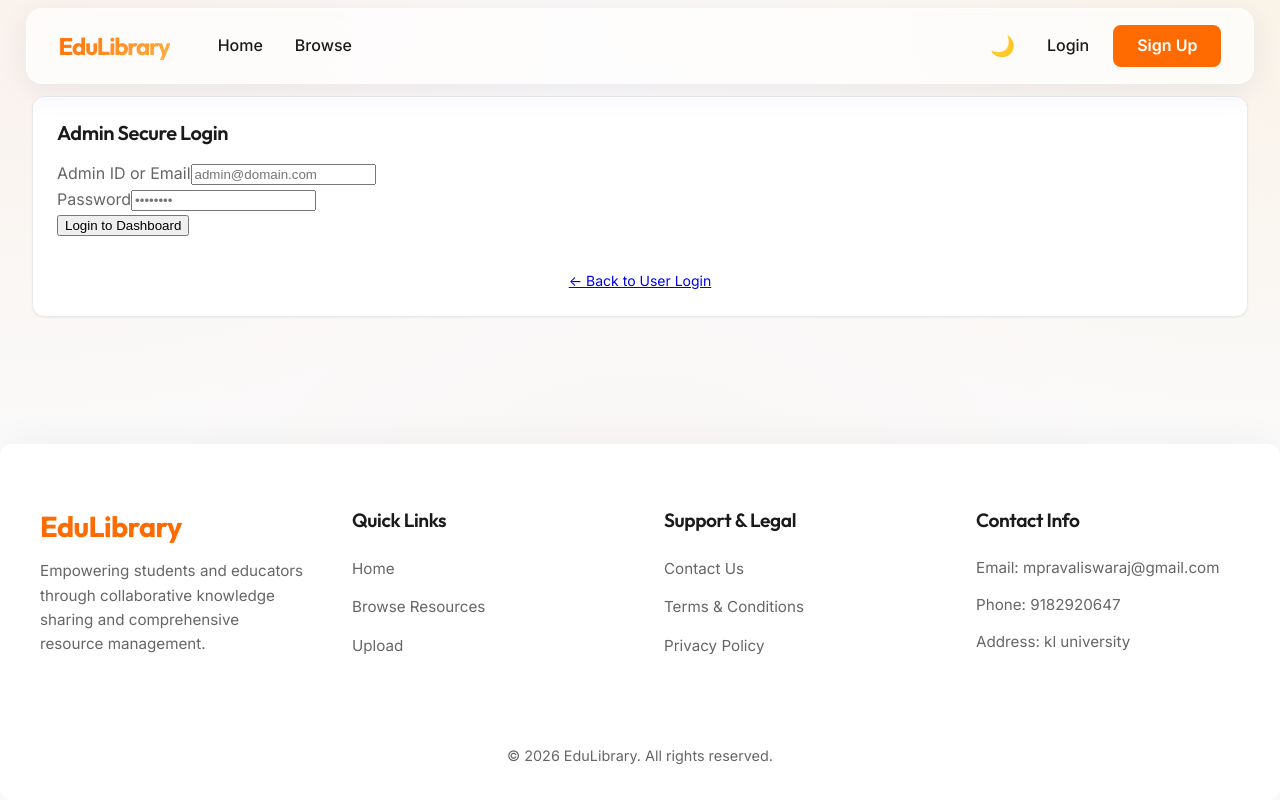
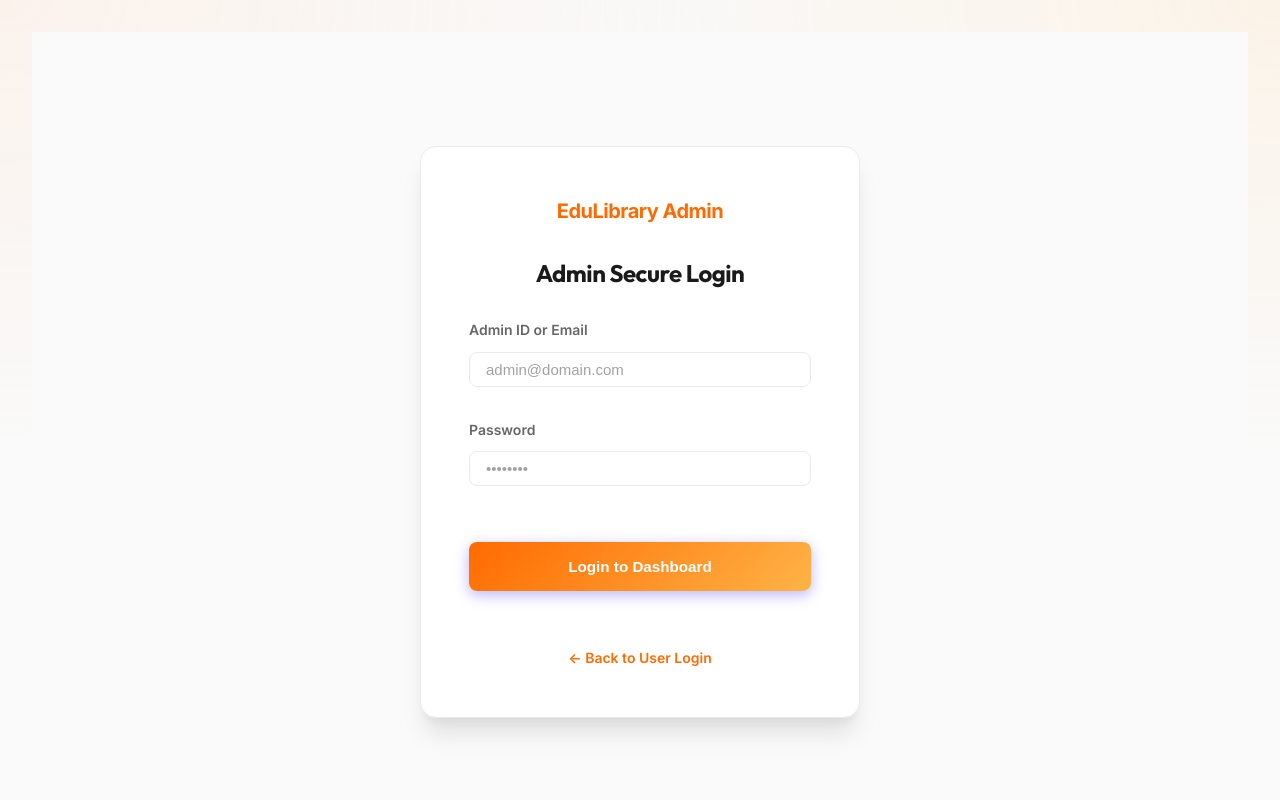
Before and after one commit to kl2400032459/Education-library, a React (Vite) app in the folder resource-library-ui/: page /admin/login in a window 1280 px wide. Shown: the top 800 px of the page. Built offline with nearby package versions, Linux system fonts and the light colour scheme.

Commit message:
feat: access control for uploads and styled admin login

```diff
--- a/resource-library-ui/src/App.jsx
+++ b/resource-library-ui/src/App.jsx
@@ -24,6 +24,33 @@ import AdminLogin from './pages/admin/Login';
 import AdminDashboard from './pages/admin/Dashboard';
 import { UploadResource, ManageResources, ManageUsers, ViewFeedback } from './pages/admin/Management';
 
+const AccessDenied = ({ role }) => {
+  return (
+    <div className="page-wrapper" style={{ display: 'flex', flexDirection: 'column', alignItems: 'center', justifyContent: 'center', minHeight: '60vh', textAlign: 'center' }}>
+      <motion.div
+        initial={{ opacity: 0, scale: 0.9 }}
+        animate={{ opacity: 1, scale: 1 }}
+        transition={{ duration: 0.5 }}
+        className="glass-card"
+        style={{ padding: '4rem', background: 'var(--glass-bg)', border: '1px solid var(--glass-border)', borderRadius: '16px' }}
+      >
+        <span style={{ fontSize: '4rem', display: 'block', marginBottom: '1rem' }}>🔒</span>
+        <h2 style={{ fontSize: '2rem', color: 'var(--text-main)', marginBottom: '1rem' }}>Access Denied</h2>
+        <p style={{ color: 'var(--text-muted)', marginBottom: '2rem', maxWidth: '400px', fontSize: '1.1rem' }}>
+          Please log in as a <strong>Faculty</strong> or <strong>Admin</strong> to upload resources.<br /><br />
+          {role === 'Student' ? 'If you are a student, you are unable to upload resources.' : ''}
+        </p>
+        <Link to="/login" style={{ display: 'inline-block', padding: '0.8rem 2rem', background: 'var(--primary)', color: 'white', textDecoration: 'none', borderRadius: '30px', fontWeight: '600', transition: 'transform 0.2s', marginRight: '1rem' }}>
+          Sign In
+        </Link>
+        <Link to="/home" style={{ display: 'inline-block', padding: '0.8rem 2rem', background: 'var(--surface)', color: 'var(--text-main)', border: '2px solid var(--glass-border)', textDecoration: 'none', borderRadius: '30px', fontWeight: '600', transition: 'transform 0.2s' }}>
+          Back to Home
+        </Link>
+      </motion.div>
+    </div>
+  );
+};
+
 const PageTransition = ({ children }) => {
   const location = useLocation();
   return (
@@ -45,8 +72,8 @@ const PageTransition = ({ children }) => {
 const LayoutContainer = ({ children, isAdmin, role, setRole }) => {
   return (
     <div className={`app-container ${isAdmin ? 'admin-layout' : 'user-layout'}`}>
-      <Navbar role={role} setRole={setRole} />
-      <main className="main-content">
+      {!isAdmin && <Navbar role={role} setRole={setRole} />}
+      <main className="main-content" style={isAdmin ? { paddingTop: '2rem' } : {}}>
         <PageTransition>{children}</PageTransition>
       </main>
       <Footer />
@@ -79,8 +106,8 @@ const App = () => {
         {/* Admin Routes */}
         <Route path="/admin/login" element={<LayoutContainer isAdmin={true} role={role} setRole={setRole}><AdminLogin /></LayoutContainer>} />
         <Route path="/admin" element={<Navigate to="/admin/dashboard" replace />} />
-        <Route path="/admin/dashboard" element={<LayoutContainer isAdmin={true} role={role} setRole={setRole}><AdminDashboard /></LayoutContainer>} />
-        <Route path="/admin/upload" element={<LayoutContainer isAdmin={true} role={role} setRole={setRole}><UploadResource /></LayoutContainer>} />
+        <Route path="/admin/dashboard" element={role === 'Admin' ? <LayoutContainer isAdmin={true} role={role} setRole={setRole}><AdminDashboard /></LayoutContainer> : <Navigate to="/admin/login" />} />
+        <Route path="/admin/upload" element={role === 'Admin' || role === 'Faculty' ? <LayoutContainer isAdmin={role === 'Admin'} role={role} setRole={setRole}><UploadResource /></LayoutContainer> : <LayoutContainer role={role} setRole={setRole}><AccessDenied role={role} /></LayoutContainer>} />
         <Route path="/admin/resources" element={<LayoutContainer isAdmin={true} role={role} setRole={setRole}><ManageResources /></LayoutContainer>} />
         <Route path="/admin/users" element={<LayoutContainer isAdmin={true} role={role} setRole={setRole}><ManageUsers /></LayoutContainer>} />
         <Route path="/admin/feedback" element={<LayoutContainer isAdmin={true} role={role} setRole={setRole}><ViewFeedback /></LayoutContainer>} />
--- a/resource-library-ui/src/pages/admin/Login.jsx
+++ b/resource-library-ui/src/pages/admin/Login.jsx
@@ -1,34 +1,46 @@
 import React from 'react';
 import Card from '../../components/Card';
 import { motion } from 'framer-motion';
-import { Link } from 'react-router-dom';
+import { Link, useNavigate } from 'react-router-dom';
 import '../user/Auth.css';
 
-const AdminLogin = () => {
+const AdminLogin = ({ setRole }) => {
+    const navigate = useNavigate();
+
+    const handleLogin = (e) => {
+        e.preventDefault();
+        // In a real app we'd validate credentials here
+        if (setRole) setRole('Admin');
+        navigate('/admin/dashboard');
+    };
+
     return (
-        <div className="auth-page admin-login-page">
+        <div className="auth-page-wrapper">
             <motion.div
                 initial={{ opacity: 0, scale: 0.95 }}
                 animate={{ opacity: 1, scale: 1 }}
                 transition={{ duration: 0.4 }}
-                className="auth-card-wrapper"
+                className="auth-card-minimal"
             >
-                <Card title="Admin Secure Login" className="glass auth-card">
-                    <form className="auth-form" onSubmit={(e) => e.preventDefault()}>
-                        <div className="form-group">
+                <div className="auth-brand">EduLibrary Admin</div>
+                <h2 className="auth-title">Admin Secure Login</h2>
+
+                <form className="auth-form-minimal" onSubmit={handleLogin}>
+                    <div className="auth-fields-container">
+                        <div className="input-field">
                             <label>Admin ID or Email</label>
                             <input type="text" placeholder="admin@domain.com" required />
                         </div>
-                        <div className="form-group">
+                        <div className="input-field">
                             <label>Password</label>
                             <input type="password" placeholder="••••••••" required />
                         </div>
-                        <button type="button" className="auth-submit-btn">Login to Dashboard</button>
-                    </form>
-                    <div className="auth-footer">
-                        <Link to="/login">← Back to User Login</Link>
                     </div>
-                </Card>
+                    <button type="submit" className="primary-action-btn" style={{ marginTop: '1.5rem' }}>Login to Dashboard</button>
+                    <div className="auth-footer" style={{ marginTop: '1.5rem' }}>
+                        <Link to="/login" className="auth-link">← Back to User Login</Link>
+                    </div>
+                </form>
             </motion.div>
         </div>
     );
```
